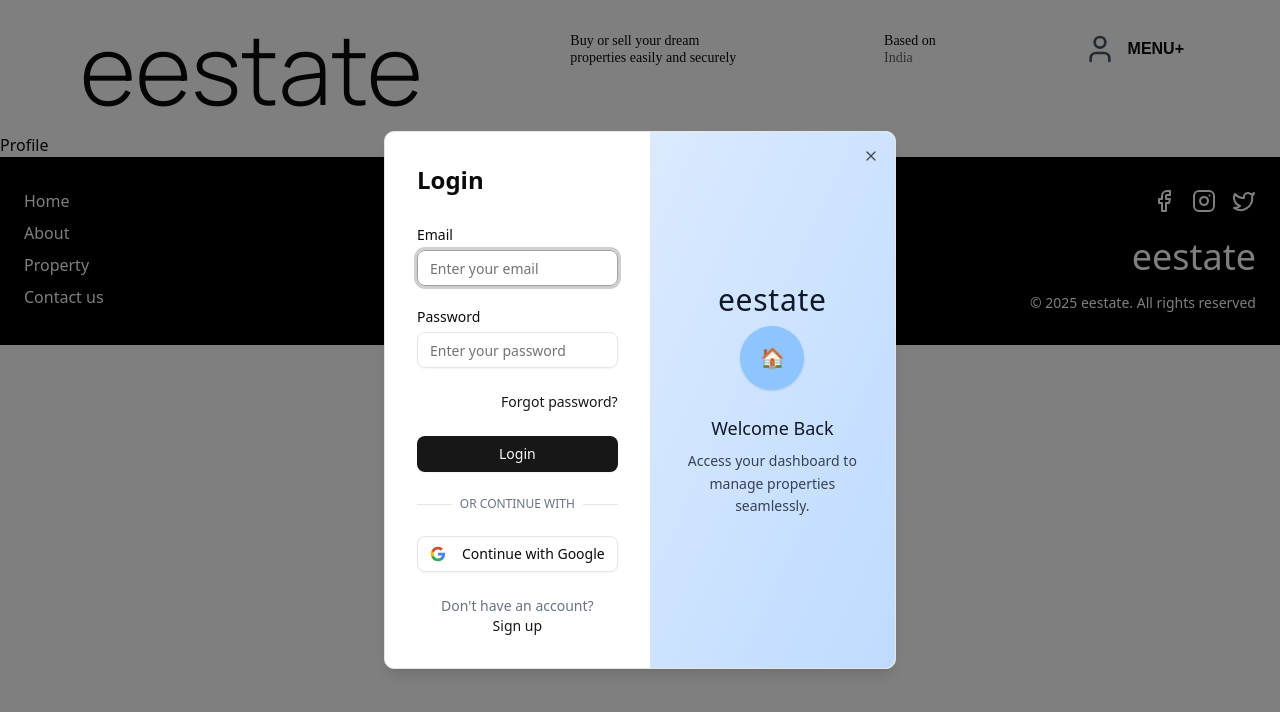
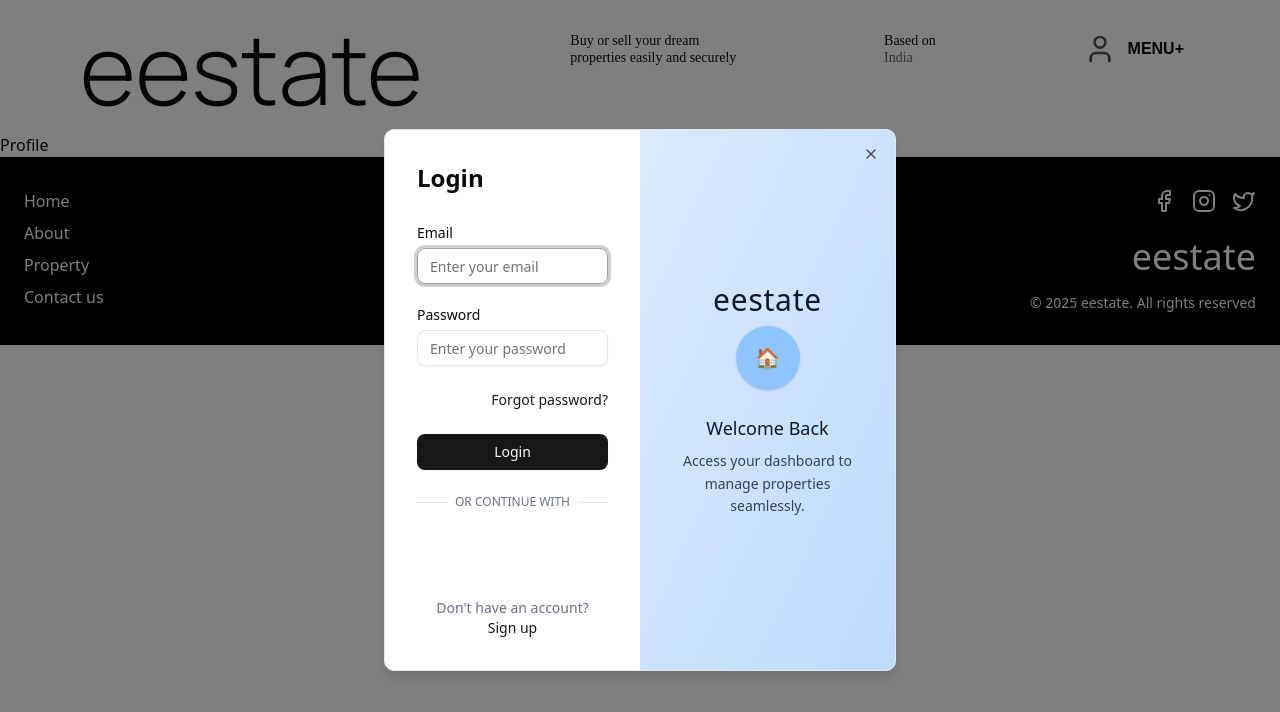
Before and after one commit to eestate/eestate, a React (Vite) app in the folder frontend/: page /profile in a window 1280 px wide. Both pictures are taken after a click on the button "Login". Shown: the top 712 px of the page. Built offline with nearby package versions, Linux system fonts and the light colour scheme; no server answers; a web font is replaced by a local one.

Commit message:
Updated login page layout in frontend

```diff
--- a/frontend/src/pages/AuthModal.jsx
+++ b/frontend/src/pages/AuthModal.jsx
@@ -90,29 +90,7 @@ export default function AuthModal({ isOpen, onClose }) {
     }
   }, [isAuthenticated, isOpen, currentStep, navigate, onClose]);
 
-  const handleGoogleAuth = async () => {
-    try {
-      const googleResponse = await fetch('http://localhost:3003/api/auth/google', {
-        method: 'POST',
-        headers: { 'Content-Type': 'application/json' },
-        body: JSON.stringify({ credential: 'google-auth-token' }),
-        credentials: 'include',
-      })
-      const data = await googleResponse.json()
-      if (data.message === 'Google login successful') {
-        localStorage.setItem('user', JSON.stringify(data.user))
-        toast.success("Google login successful!")
-        const role = data.user?.role
-        if (role === "user") navigate("/")
-        else if (role === "agent") navigate("/agent")
-        else if (role === "admin") navigate("/admin")
-        onClose()
-      }
-    } catch (error) {
-      console.error('Google login failed:', error)
-      toast.error("Google login failed. Please try again.")
-    }
-  }
+
 
   const handleLogin = async (data) => {
     try {
@@ -212,13 +190,20 @@ export default function AuthModal({ isOpen, onClose }) {
 
 const handleGoogleSuccess = async (credentialResponse) => {
   try {
+    if (!credentialResponse?.credential) {
+      return toast.error("Google token missing");
+    }
+
+    console.log(credentialResponse.credential);
+
+
     const response = await fetch('http://localhost:3003/api/auth/google', {
       method: 'POST',
       headers: {
         'Content-Type': 'application/json',
       },
       body: JSON.stringify({ credential: credentialResponse.credential }),
-      credentials: 'include' // Important for cookies
+      credentials: 'include' // Important for setting cookie
     });
 
     const data = await response.json();
@@ -227,13 +212,12 @@ const handleGoogleSuccess = async (credentialResponse) => {
       localStorage.setItem('user', JSON.stringify(data.user));
       toast.success(data.message);
 
-      // Redirect based on role
       const role = data.user?.role;
       if (role === "user") navigate("/");
       else if (role === "agent") navigate("/agent");
       else if (role === "admin") navigate("/admin");
 
-      onClose();
+      if (onClose) onClose();
     } else {
       throw new Error(data.message || 'Google login failed');
     }
@@ -242,6 +226,7 @@ const handleGoogleSuccess = async (credentialResponse) => {
     toast.error(error.message);
   }
 };
+
 
   const handleClose = () => {
     resetModal()
@@ -321,27 +306,13 @@ const handleGoogleSuccess = async (credentialResponse) => {
                     <span className="bg-white px-2 text-gray-500">Or continue with</span>
                   </div>
                 </div>
-                <Button type="button" variant="outline" className="w-full" onClick={handleGoogleAuth}>
-                  <svg className="mr-2 h-4 w-4" viewBox="0 0 24 24">
-                    <path
-                      d="M22.56 12.25c0-.78-.07-1.53-.2-2.25H12v4.26h5.92c-.26 1.37-1.04 2.53-2.21 3.31v2.77h3.57c2.08-1.92 3.28-4.74 3.28-8.09z"
-                      fill="#4285F4"
-                    />
-                    <path
-                      d="M12 23c2.97 0 5.46-.98 7.28-2.66l-3.57-2.77c-.98.66-2.23 1.06-3.71 1.06-2.86 0-5.29-1.93-6.16-4.53H2.18v2.84C3.99 20.53 7.7 23 12 23z"
-                      fill="#34A853"
-                    />
-                    <path
-                      d="M5.84 14.09c-.22-.66-.35-1.36-.35-2.09s.13-1.43.35-2.09V7.07H2.18C1.43 8.55 1 10.22 1 12s.43 3.45 1.18 4.93l2.85-2.22.81-.62z"
-                      fill="#FBBC05"
-                    />
-                    <path
-                      d="M12 5.38c1.62 0 3.06.56 4.21 1.64l3.15-3.15C17.45 2.09 14.97 1 12 1 7.7 1 3.99 3.47 2.18 7.07l3.66 2.84c.87-2.6 3.3-4.53 6.16-4.53z"
-                      fill="#EA4335"
-                    />
-                  </svg>
-                  Continue with Google
-                </Button>
+                <GoogleLogin
+  onSuccess={handleGoogleSuccess}
+  onError={() => toast.error("Google login failed")}
+  useOneTap
+  auto_select
+/>
+
                 <p className="text-center text-sm text-gray-500">
                   {"Don't have an account? "}
                   <Button variant="link" className="p-0 h-auto" onClick={() => setCurrentStep("signup")}>
@@ -449,12 +420,11 @@ const handleGoogleSuccess = async (credentialResponse) => {
                 </div>
 <GoogleLogin
   onSuccess={handleGoogleSuccess}
-  onError={() => {
-    toast.error('Google login failed');
-  }}
+  onError={() => toast.error("Google login failed")}
   useOneTap
   auto_select
-/>;
+/>
+
                 <p className="text-center text-sm text-gray-500">
                   Already have an account?{" "}
                   <Button variant="link" className="p-0 h-auto" onClick={() => setCurrentStep("login")}>
```
